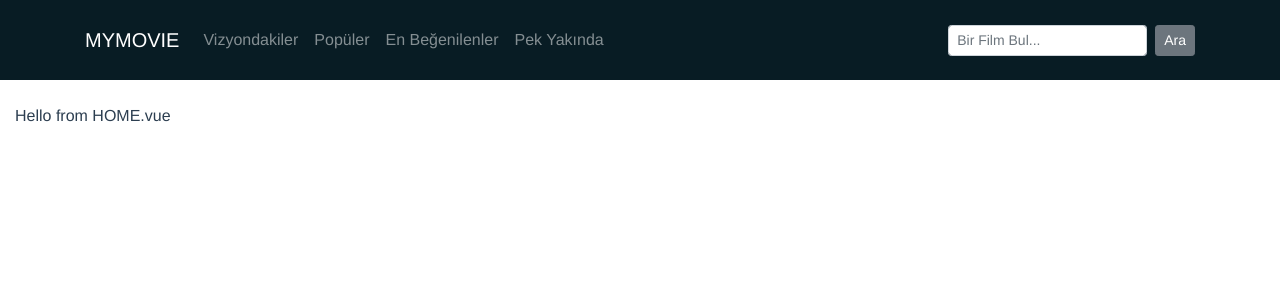
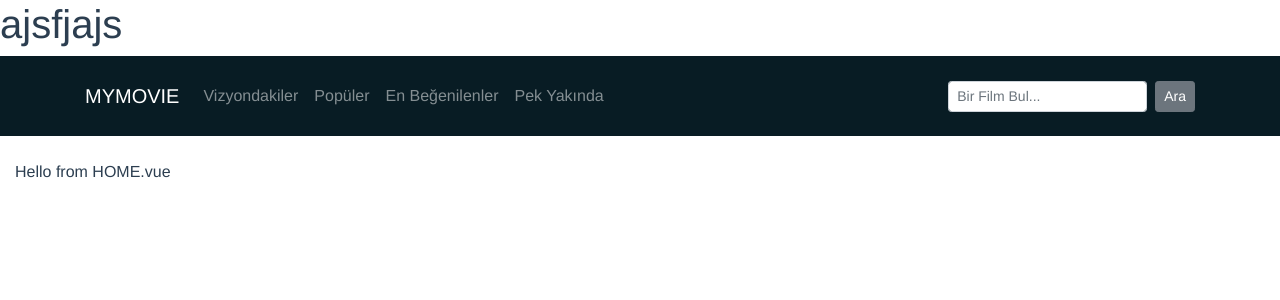
Before and after one commit to agursoyy/MovieApplication-Vue.js, a Vue app: page / in a window 1280 px wide. Shown: the top 300 px of the page. Built offline with nearby package versions, Linux system fonts and the light colour scheme.

Commit message:
header updated

```diff
--- a/src/components/Header.vue
+++ b/src/components/Header.vue
@@ -1,5 +1,6 @@
 <template>
     <div>
+      <h1>ajsfjajs</h1>
         <b-navbar toggleable="md" type="dark" class="sticky-top mb-4" id="navigationBar">
             <b-container>
                 <b-navbar-toggle target="nav_collapse"></b-navbar-toggle>
```
